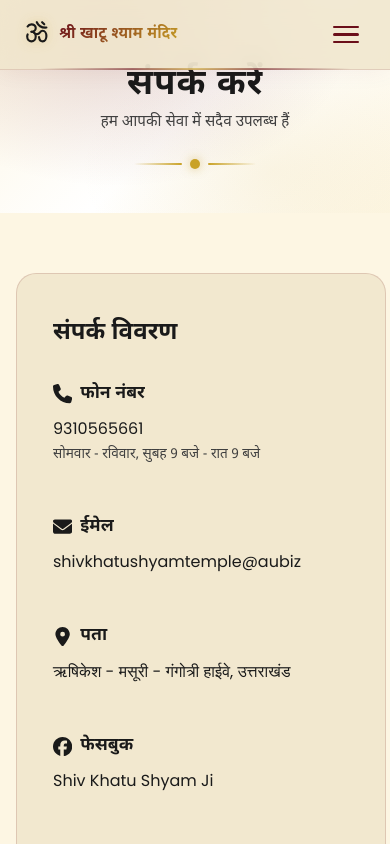
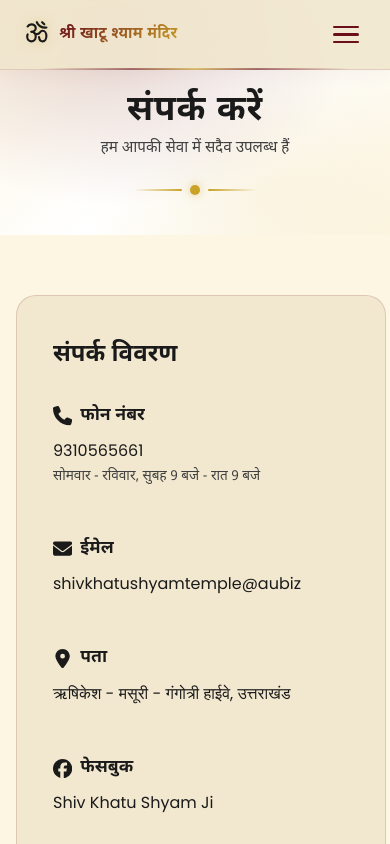
Before and after one commit to kannu25003-beep/donation2.0, a React (Vite) app: page /contact in a window 390 px wide. Both pictures are taken after a click on the button "हिन्दी चुनें (Select Hindi)". Shown: the top 844 px of the page. Built offline with nearby package versions, Linux system fonts and the light colour scheme.

Commit message:
Center hero section content on Donate and Contact pages

```diff
--- a/src/pages/Contact.css
+++ b/src/pages/Contact.css
@@ -21,7 +21,7 @@
    ═══════════════════════════════════════════════════ */
 .contact-hero {
   position: relative;
-  padding: 100px 24px 72px;
+  padding: 130px 24px 60px;
   text-align: center;
   overflow: hidden;
   background: var(--gradient-hero, linear-gradient(135deg, #FDF6E3 0%, #FFFFFF 50%, #FDF6E3 100%));
@@ -606,14 +606,14 @@ a.contact-details-value:hover {
   }
 
   .contact-hero {
-    padding: 80px 20px 56px;
+    padding: 110px 20px 50px;
   }
 }
 
 /* Mobile */
 @media (max-width: 600px) {
   .contact-hero {
-    padding: 64px 16px 44px;
+    padding: 90px 16px 40px;
   }
 
   .contact-container {
--- a/src/pages/Donate.css
+++ b/src/pages/Donate.css
@@ -5,7 +5,7 @@
 /* ---------- Page Hero / Banner ---------- */
 .donate-hero {
   position: relative;
-  padding: 5rem 2rem 3.5rem;
+  padding: 8rem 2rem 4rem;
   text-align: center;
   overflow: hidden;
   background: var(--gradient-hero, linear-gradient(135deg, #FDF6E3 0%, #FDF6E3 50%, #FFFFFF 100%));
```
